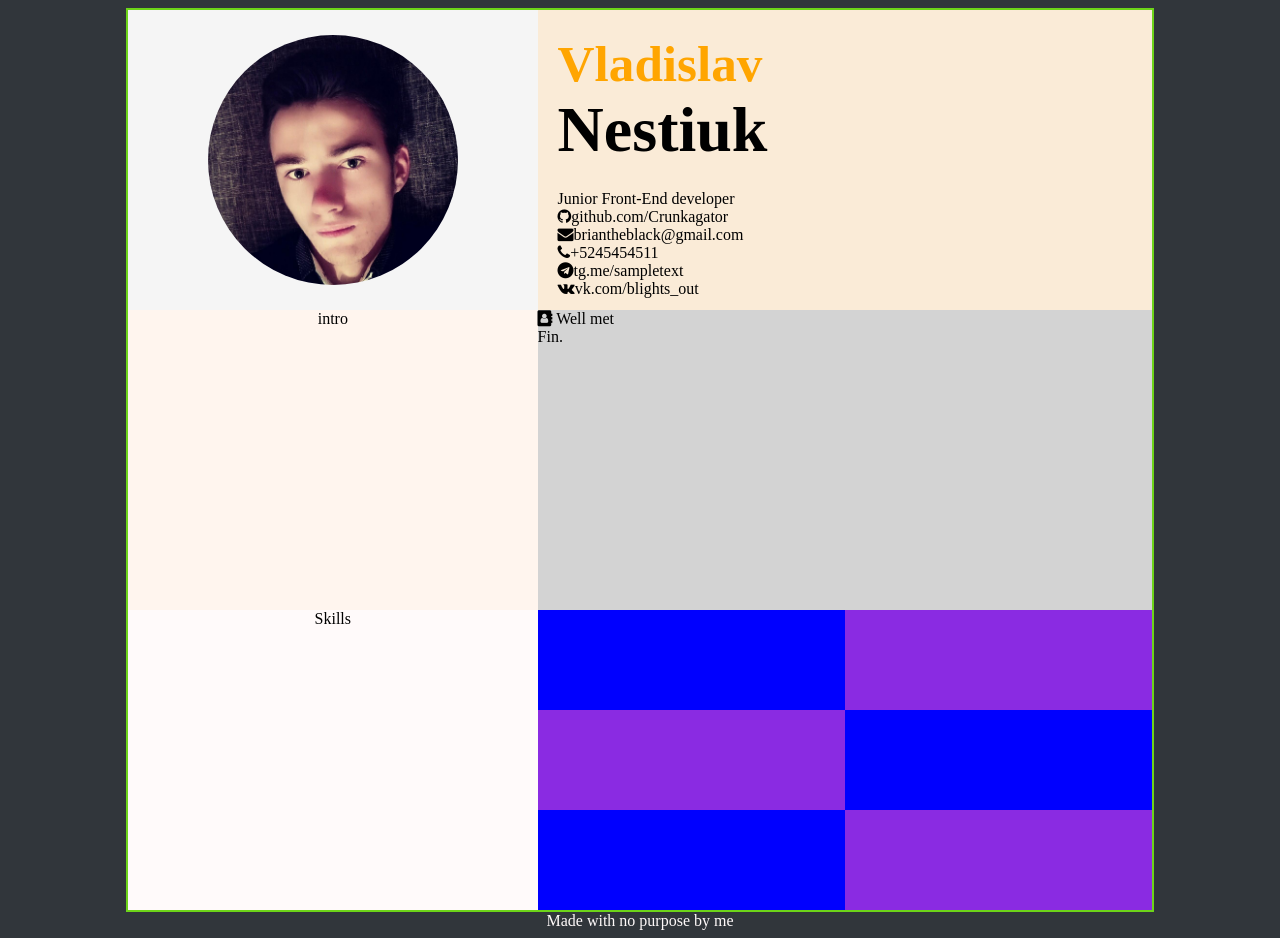
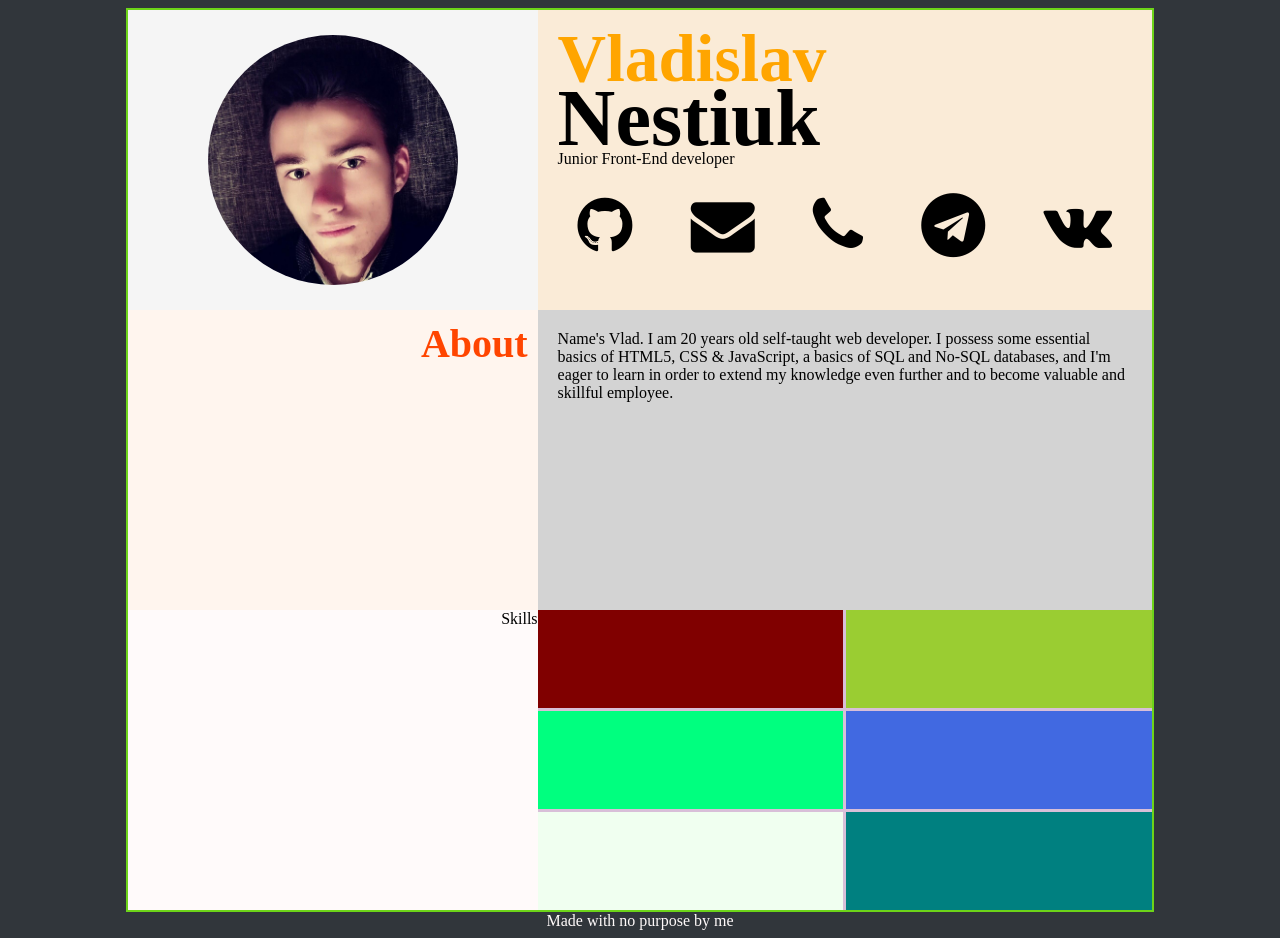
Before and after one commit to Crunkagator/rsschool-codejam1-cv, a plain HTML site: page index.html in a window 1280 px wide. Drawn offline with Linux system fonts and the light colour scheme.

Commit message:
feat: add contacts and info section

```diff
--- a/index.html
+++ b/index.html
@@ -1,5 +1,5 @@
 <!DOCTYPE html>
-<html>
+<html lang="en">
   <head>
     <meta charset="utf-8" />
     <title>EPAM Resume</title>
@@ -10,68 +10,65 @@
   </head>
   <body>
     <main>
-      <section class="top-container">
+      <div class="top-container">
         <div class="topblock">
           <div class="profile">
             <div class="inner-profile">
-              <img class="profile-pic" src="./public/profile.jpg" width="250px" height="250px" alt="profile picture">
+              <img class="profile-pic" src="./public/profile.jpg" width="250" height="250" alt="profile picture">
             </div>
           </div>
           <div class="profile-content">
             <div class="inner-profile-content">
-              <div>
+              <div class="content">
                 <h1 class="first-name">Vladislav</h1>
                 <h1 class="last-name">Nestiuk</h1>
+                <span>Junior Front-End developer</span>
               </div>
             </div>
             <div class="contacts">
-              <div>Junior Front-End developer
-                <div><span class="fa fa-github"></span>github.com/Crunkagator</div>
-                <div><span class="fa fa-envelope"></span>briantheblack@gmail.com</div>
-                <div><span class="fa fa-phone"></span>+5245454511</div>
-                <div><span class="fa fa-telegram"></span>tg.me/sampletext</div>
-                <div><span class="fa fa-vk"></span>vk.com/blights_out</div>
+                <div><a href="https://github.com/Crunkagator" target="_blank"><span class="fa fa-github"></span></a></div>
+                <div onclick="alert('briantheblack@gmail.com')"><span class="fa fa-envelope"></span></div>
+                <div onclick="alert('+375291503633')"><span class="fa fa-phone"></span></div>
+                <div><a href="https://t.me/Crunkagator" target="_blank"><span class="fa fa-telegram"></span></a></div>
+                <div><a href="https://vk.com/blights_out" target="_blank"><span class="fa fa-vk"></span></a></div>
             </div>
           </div>
         </div>
       </div>
-      </section>
-      <section class="intro-container">
+      <div class="intro-container">
         <div class="intro-block">
             <div class="intro">
-            intro
+              <div class="right">
+                  <h1>About<h1>
+              </div>
             </div>
             <div class="intro-content">
-            <div><div class="fa fa-address-book"></div> Well met</div>
-            <div>Fin.</div>
+              <section class="content">
+                Name's Vlad. I am 20 years old self-taught web developer.
+                I possess some essential basics of HTML5, CSS & JavaScript,
+                a basics of SQL and No-SQL databases, and I'm eager to learn
+                in order to extend my knowledge even further and to become valuable and
+                skillful employee.
+              </section>
             </div>
         </div>
-      </section>
-      <section class="skills-container">
+      </div>
+      <div class="skills-container">
         <div class="skills-block">
           <div class="skills">Skills</div>
           <div class="skills-content">
             <div class="skills-content-container">
-                <div class="flexer">
                 <div class="skill-1"></div>
                 <div class="skill-2"></div>
-                </div>
-              </div>
-              <div class="skills-content-container">
-                <div class="flexer">
                 <div class="skill-3"></div>
                 <div class="skill-4"></div>
-                </div>
-              </div>
-              <div class="skills-content-container">
-                <div class="flexer">
                 <div class="skill-5"></div>
                 <div class="skill-6"></div>
               </div>
             </div>
           </div>
         </div>
-      </section>
+      </div>
     </main>
     <footer>Made with no purpose by me</footer>
   </body>
--- a/style.css
+++ b/style.css
@@ -2,7 +2,7 @@ main {
   display: block;
   margin: 0 auto;
   max-width: 1024px;
-  width: 1024px;
+  min-width: 800px;
   height: auto;
   border: 2px solid rgb(109, 212, 25);
   background-color: cadetblue;
@@ -17,16 +17,21 @@ main {
 }
 
 .topblock,
-.intro-block,
-.skills-block {
+.skills-block,
+.intro-block {
   display: flex;
   justify-content: space-between;
   height: 300px;
 }
 
-.profile,
 .intro,
-.skills{
+.skills {
+  text-align: end;
+  width: 40%;
+  height: 300px;
+}
+
+.profile {
   display: flex;
   justify-content: center;
   width: 40%;
@@ -45,37 +50,62 @@ main {
   align-items: center;
 }
 
-.skills-content-container{
-  display: block;
-  height: 100px;
-  width: 100%;
+.right {
+  margin-inline-end: 10px;
+  margin-block-start: 10px;
 }
 
-.flexer{
-  display: flex;
-  justify-content: space-between;
+.right h1 {
+  color: orangered;
+  font-weight: 900;
+  font-size: 2.5em;
+  margin-block-start: 0;
+  margin-block-end: 0;
 }
 
-.skill-1,
-.skill-2,
-.skill-3,
-.skill-4,
-.skill-5,
-.skill-6 {
-  width: 50%;
-  height: 100px;
+.content {
+  margin-block-start: 20px;
+  margin-block-end: 20px;
+  margin-inline-start: 20px;
+  margin-inline-end: 20px;
 }
 
-.skill-1,
-.skill-4,
-.skill-5 {
-  background-color: blue;
+.skills-content-container{
+  display: grid;
+  grid-template: 1fr 1fr 1fr / 1fr 1fr;
+  gap: 3px 3px;
+  width: 100%;
+  height: 100%;
 }
 
-.skill-2,
-.skill-3,
+.skill-1 {
+  grid-area: 1 / 1 / span 1 / span 1;
+  background-color: maroon;
+}
+
+.skill-2 {
+  grid-area: 1 / 2 / span 1 / span 1;
+  background-color: yellowgreen;
+}
+
+.skill-3 {
+  grid-area: 2 / 1 / span 1 / span 1;
+  background-color: springgreen;
+}
+
+.skill-4 {
+  grid-area: 2 / 2 / span 1 / span 1;
+  background-color: royalblue;
+}
+
+.skill-5 {
+  grid-area: 3 / 1 / span 1 / span 1;
+  background-color: honeydew;
+}
+
 .skill-6 {
-  background-color: blueviolet;
+  grid-area: 3 / 2 / span 1 / span 1;
+  background-color: teal
 }
 
 .profile-pic{
@@ -114,28 +144,35 @@ div.inner-profile-content {
 }
 
 div.contacts {
-  margin: 0px 20px;
+  display: flex;
+  margin: 0px 40px;
+  justify-content: space-between;
+  font-size: 4em;
 }
 
 .profile-content h1 {
   margin-block-start: 0;
   margin-block-end: 0;
-  margin: 0px 20px;
+  line-height: 0.8em;
   display: block;
   width: 100%;
 }
 
 .first-name {
-  font-size: 3.2em;
+  font-size: 4.2em;
   color: orange;
 }
 
 .last-name {
-  font-size: 4em;
+  font-size: 5em;
   color: black;
 }
 
-.fa:hover {
+a:link, a:visited {
+  color: black;
+}
+
+.fa:hover, a:hover {
   color: rgb(27, 73, 158);
 }
 
```
Lines whose indentation alone changed are shown as unchanged.
